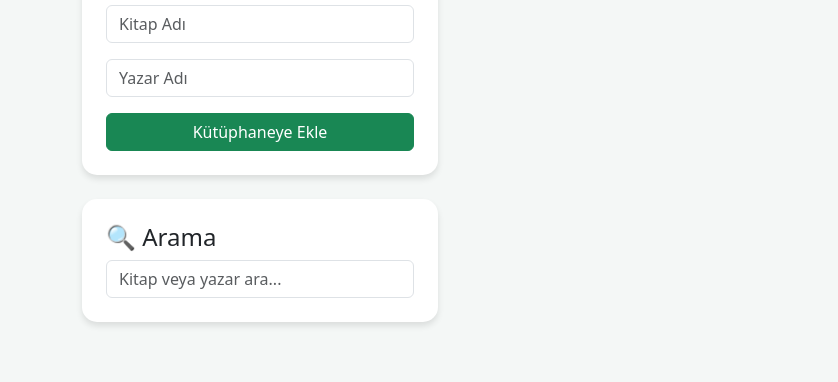
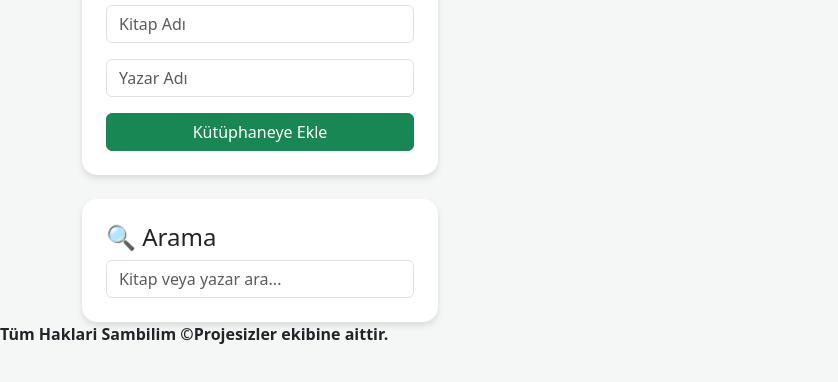
Before and after one commit to semih-akoz/LibraryProject, a plain HTML site: page wwwroot/index.html in a window 1280 px wide. Shown: the part 86-468 px from the top of the page, without its empty margins (0-838 px from the left). Drawn offline with nearby package versions, Linux system fonts and the light colour scheme; no server answers.

Commit message:
html footer eklendi

```diff
--- a/wwwroot/index.html
+++ b/wwwroot/index.html
@@ -138,5 +138,8 @@
 
         getBooks();
     </script>
+
+
 </body>
+<footer><b>Tüm Haklari Sambilim ©Projesizler ekibine aittir.</b></footer>
 </html>
```
